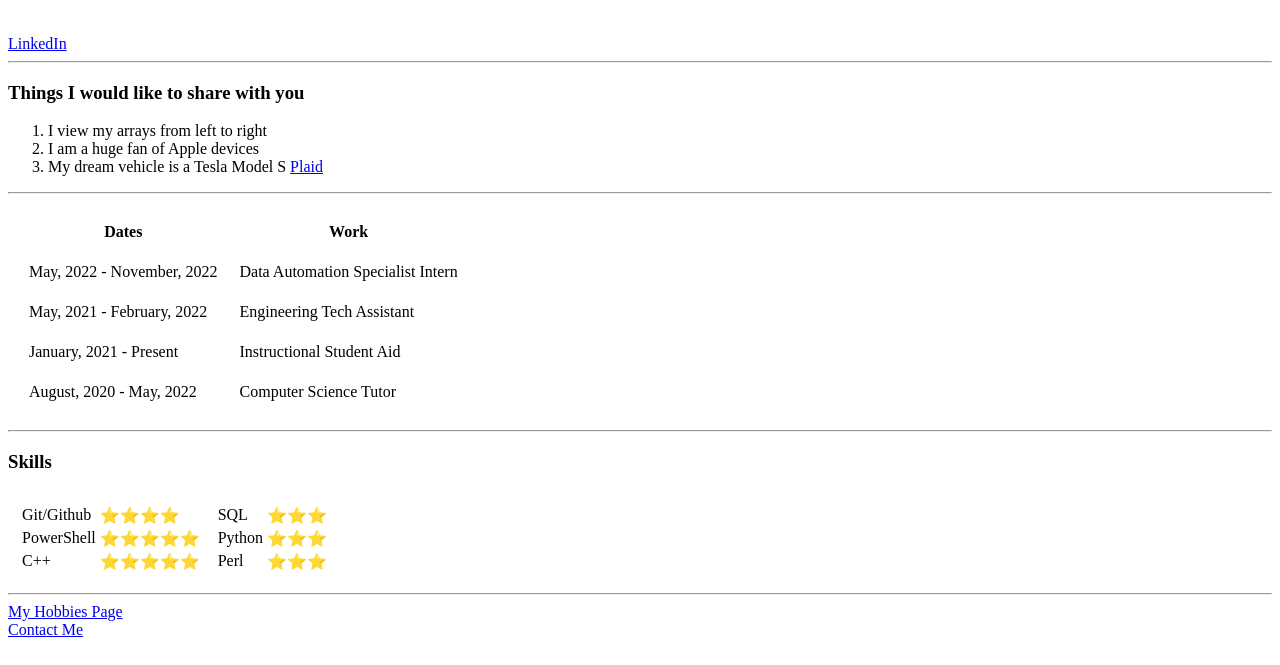
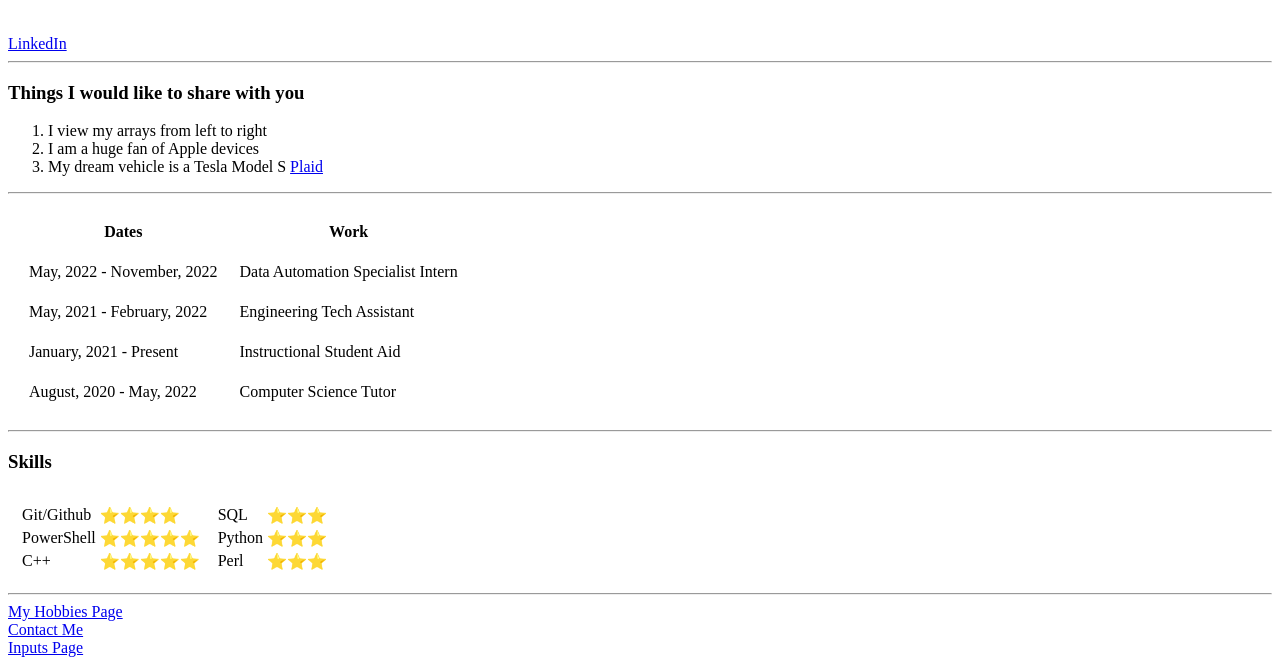
Before and after one commit to dantor09/group_website, a plain HTML site: page index.html in a window 1280 px wide. Shown: the part 337-1002 px from the top of the page. Drawn offline with Linux system fonts and the light colour scheme.

Commit message:
Add link from index page to inputs page

```diff
--- a/index.html
+++ b/index.html
@@ -104,6 +104,8 @@
     <a href="hobbies.html"> My Hobbies Page </a>
     <br>
     <a href="contact_me.html"> Contact Me</a>
+    <br>
+    <a href="inputs.html"> Inputs Page</a>
 
 
 </body>
```
